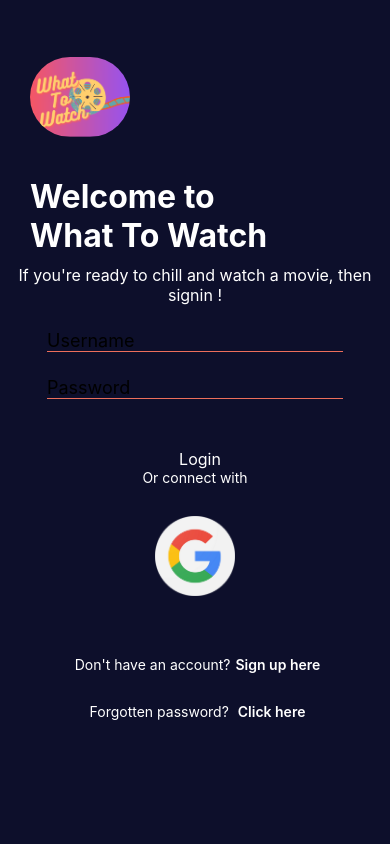
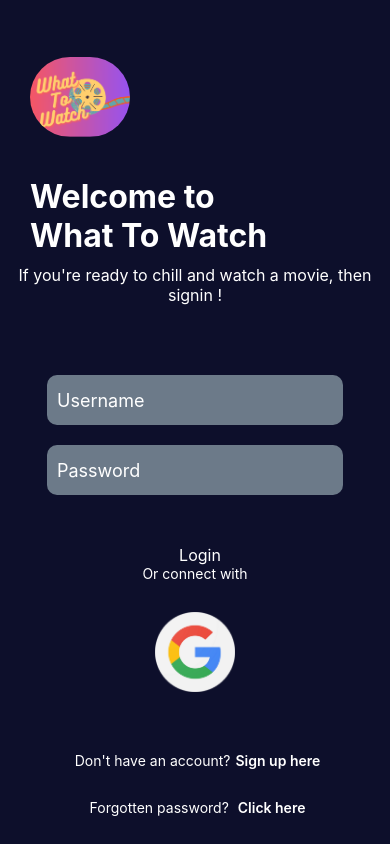
Before and after one commit to MLDev33/WhatToWatch_Frontend, a React Native app in the folder WhatToWatch/: screen /SignIn in a window 390 px wide. Built offline with nearby package versions, Linux system fonts and the light colour scheme; no server answers.

Commit message:
modals changed

```diff
--- a/WhatToWatch/components/SignInUp/ForgottenPassword.js
+++ b/WhatToWatch/components/SignInUp/ForgottenPassword.js
@@ -40,7 +40,7 @@ export default function ForgottenPassword({ modalVisible, setModalVisible }) {
                             style={styles.closeButtonContainer}
                             onPress={() => setModalVisible(false)}
                         >
-                            <FontAwesome name="times" size={20} color="black" />
+                            <FontAwesome name="times" size={20} color="white" />
                         </TouchableOpacity>
                         <TextInput
                             autoCapitalize="none"
@@ -48,6 +48,7 @@ export default function ForgottenPassword({ modalVisible, setModalVisible }) {
                             textContentType="emailAddress"
                             autoComplete="email"
                             placeholder="Email address"
+                            placeholderTextColor={'white'}
                             onChangeText={(value) => setEmail(value)}
                             value={email}
                             style={styles.input}
@@ -75,19 +76,30 @@ const styles = StyleSheet.create({
         backgroundColor: 'rgba(0, 0, 0, 0.5)',
     },
     modalContent: {
-        width: 300,
+        width: "80%",
         padding: 20,
-        backgroundColor: 'white',
+        backgroundColor: "#0d0f2b",
         borderRadius: 10,
-        alignItems: 'center',
+        alignItems: "center",
     },
     modalTitle: {
         fontSize: 20,
         marginBottom: 20,
+        color: "white",
     },
     closeButtonContainer: {
         position: 'absolute',
         top: 10,
         right: 10,
     },
+    input: {
+        height: 50,
+        width: "80%",
+        backgroundColor: "rgb(108, 122, 137)",
+        borderRadius: 10,
+        marginTop: 20,
+        fontSize: 18,
+        color: "white",
+        paddingLeft: 10
+      },
 });
--- a/WhatToWatch/components/SignInUp/RecoveredPassword.js
+++ b/WhatToWatch/components/SignInUp/RecoveredPassword.js
@@ -28,7 +28,7 @@ const RecoveredPasswordModal = ({ modalVisible, setModalVisible }) => {
               style={styles.closeButtonContainer}
               onPress={() => setModalVisible(false)}
             >
-              <FontAwesome name="times" size={20} color="black" />
+              <FontAwesome name="times" size={20} color="white" />
             </TouchableOpacity>
 
             <TouchableOpacity
@@ -52,16 +52,21 @@ const styles = StyleSheet.create({
     backgroundColor: "rgba(0, 0, 0, 0.5)",
   },
   modalContent: {
-    width: 300,
-    padding: 20,
-    backgroundColor: "white",
-    borderRadius: 10,
-    alignItems: "center",
+      width: "80%",
+      padding: 40,
+      backgroundColor: "#0d0f2b",
+      borderRadius: 10,
+      alignItems: "center",
   },
   modalTitle: {
-    fontSize: 20,
+      fontSize: 20,
+      marginBottom: 20,
+      color: "white",
+  },
+  modalText: {
     marginBottom: 20,
-  },
+    color: "white",
+},
   closeButtonContainer: {
     position: "absolute",
     top: 10,
--- a/WhatToWatch/screens/SignInScreen.js
+++ b/WhatToWatch/screens/SignInScreen.js
@@ -100,6 +100,7 @@ export default function SignIn({ navigation }) {
       <View style={styles.inputContainer}>
         <TextInput
           placeholder="Username"
+          placeholderTextColor={'white'}
           autoCapitalize="none"
           onChangeText={(value) => setSignInUsername(value)}
           value={signInUsername}
@@ -108,6 +109,7 @@ export default function SignIn({ navigation }) {
         <TextInput
           secureTextEntry={true}
           placeholder="Password"
+          placeholderTextColor={'white'}
           keyboardType="password"
           autoCapitalize="none"
           onChangeText={(value) => setSignInPassword(value)}
@@ -139,11 +141,12 @@ export default function SignIn({ navigation }) {
           <Text style={styles.buttonText}>Login</Text>
         </TouchableOpacity>
         <Text style={styles.textH4}>Or connect with</Text>
-        <Image
-          source={require("../assets/google-logo.png")}
-          style={styles.googleLogo}
-        />
-
+        <TouchableOpacity>
+          <Image
+            source={require("../assets/google-logo.png")}
+            style={styles.googleLogo}
+          />
+        </TouchableOpacity>
         <View style={styles.texts}>
           <Text style={styles.textH4}>Don't have an account?</Text>
           <TouchableOpacity
@@ -217,13 +220,17 @@ const styles = StyleSheet.create({
   inputContainer: {
     alignItems: "center",
     justifyContent: "center",
+    marginTop: 50,
   },
   input: {
+    height: 50,
     width: "80%",
-    marginTop: 25,
-    borderBottomColor: "#ec6e5b",
-    borderBottomWidth: 1,
+    backgroundColor: "rgb(108, 122, 137)",
+    borderRadius: 10,
+    marginTop: 20,
     fontSize: 18,
+    color: "white",
+    paddingLeft: 10
   },
   bottomContent: {
     alignItems: "center",
--- a/WhatToWatch/screens/SignUpScreen.js
+++ b/WhatToWatch/screens/SignUpScreen.js
@@ -15,7 +15,7 @@ import {
 import { useDispatch } from "react-redux";
 import { login } from "../reducers/user";
 import { MaterialIcons as Icon } from "@expo/vector-icons";
-import { LinearGradient } from "expo-linear-gradient";
+import GradientButton from "../components/GradientButton";
 
 export default function SignUp({ navigation }) {
   const dispatch = useDispatch();
@@ -218,6 +218,7 @@ export default function SignUp({ navigation }) {
       <View style={styles.inputContainer}>
         <TextInput
           placeholder="Username"
+          placeholderTextColor={'white'}
           autoCapitalize="none"
           onChangeText={(value) => setSignUpUsername(value)}
           value={signUpUsername}
@@ -229,6 +230,7 @@ export default function SignUp({ navigation }) {
           textContentType="emailAddress" // https://reactnative.dev/docs/textinput#textcontenttype-ios
           autoComplete="email"
           placeholder="Email address"
+          placeholderTextColor={'white'}
           onChangeText={(value) => setSignUpEmail(value)}
           value={signUpEmail}
           style={styles.input}
@@ -236,6 +238,7 @@ export default function SignUp({ navigation }) {
         <TextInput
           secureTextEntry={true}
           placeholder="Password"
+          placeholderTextColor={'white'}
           keyboardType="password"
           autoCapitalize="none"
           onChangeText={(value) => {
@@ -292,8 +295,6 @@ export default function SignUp({ navigation }) {
       )}
       {error && <Text style={styles.error}>{errorMessage}</Text>}
 
-
-
       <View style={styles.bottomContent}>
         <TouchableOpacity
           onPress={handleRegister}
@@ -302,11 +303,13 @@ export default function SignUp({ navigation }) {
         >
           <Text style={styles.textButton}>REGISTER</Text>
         </TouchableOpacity>
-        <Text style={styles.textH4}>Or connect with</Text>
+        <Text style={styles.textH4}>Or login with</Text>
+        <TouchableOpacity>
           <Image
             source={require("../assets/google-logo.png")}
             style={styles.googleLogo}
           />
+        </TouchableOpacity>
         <View style={styles.haveAccount}>
           <Text style={styles.textH4}>Already have an account?</Text>
           <TouchableOpacity
@@ -328,7 +331,7 @@ export default function SignUp({ navigation }) {
             <Text style={styles.modalTitle}>
               Choose your streaming services
             </Text>
-            <Text style={styles.modalTitle}>Select at least one platform</Text>
+            <Text style={styles.textH4}>Select at least one platform</Text>
             <FlatList
               data={providers}
               numColumns={1}
@@ -377,7 +380,7 @@ const styles = StyleSheet.create({
   container: {
     flex: 1,
     backgroundColor: "#0d0f2b",
-    paddingHorizontal: 10,
+    // paddingHorizontal: 10,
     paddingTop: 20,
   },
   header: {
@@ -412,13 +415,15 @@ const styles = StyleSheet.create({
   inputContainer: {
     alignItems: "center",
     justifyContent: "center",
+    marginTop: 50,
   },
   input: {
-    //to be changed
+    height: 50,
     width: "80%",
-    marginTop: 25,
-    borderBottomColor: "#ec6e5b",
-    borderBottomWidth: 1,
+    backgroundColor: "rgb(108, 122, 137)",
+    borderRadius: 10,
+    marginTop: 20,
+    paddingLeft: 10,
     fontSize: 18,
     color: "white",
   },
@@ -426,7 +431,7 @@ const styles = StyleSheet.create({
     flexDirection: "row",
     justifyContent: "center",
     alignItems: "space-around",
-    marginTop: 30,
+    // marginTop: 30,
     paddingHorizontal: 10,
   },
   button: {
@@ -436,7 +441,7 @@ const styles = StyleSheet.create({
     margin: 30,
     // borderRadius: 10,
     // marginBottom: 80,
-    backgroundColorolor: 'white'
+    backgroundColorolor: "white",
   },
   button2: {
     fontWeight: "300",
@@ -454,10 +459,10 @@ const styles = StyleSheet.create({
   bottomContent: {
     alignItems: "center",
     justifyContent: "center",
-    marginTop: 50,
+    // marginTop: 10,
   },
   suggestionsText: {
-    justifyContent: "center",
+    textAlign: "center",
     alignItems: "center",
     fontWeight: "600",
     color: "red",
@@ -475,15 +480,16 @@ const styles = StyleSheet.create({
     backgroundColor: "rgba(0, 0, 0, 0.5)",
   },
   modalContent: {
-    width: 300,
+    width: "80%",
     padding: 20,
-    backgroundColor: "white",
+    backgroundColor: "#0d0f2b",
     borderRadius: 10,
     alignItems: "center",
   },
   modalTitle: {
     fontSize: 20,
     marginBottom: 20,
+    color: "white",
   },
   button: {
     marginHorizontal: 10,
@@ -508,4 +514,20 @@ const styles = StyleSheet.create({
     backgroundColor: "grey",
     fontSize: 20,
   },
+  // button: {
+  //   flexDirection: 'row',
+  //   alignItems: 'center',
+  //   backgroundColor: 'transparent',
+  //   paddingVertical: 15,
+  //   paddingHorizontal: 10,
+  //   borderRadius: 10,
+  //   marginBottom: 10,
+  //   height: 60,
+  // },
+  // buttonText: {
+  //   color: '#fff',
+  //   fontSize: 16,
+  //   marginLeft: 10,
+  //   flex: 1,
+  // },
 });
```
Lines whose indentation alone changed are shown as unchanged.
